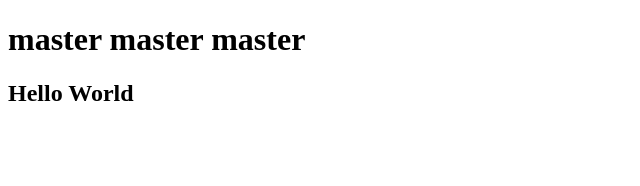
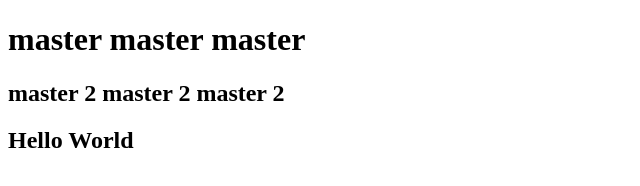
Before and after one commit to marvinlwt/github-demo, a plain HTML site: page index.html in a window 1280 px wide. Shown: the whole page, without its empty margins (0-640 px from the left). Drawn offline with Linux system fonts and the light colour scheme.

Commit message:
再次修改

```diff
--- a/index.html
+++ b/index.html
@@ -9,6 +9,7 @@
 <body>
 
   <h1>master master master</h1>
+  <h2>master 2 master 2 master 2</h2>
 
   <h2>Hello World</h2>
 
```
